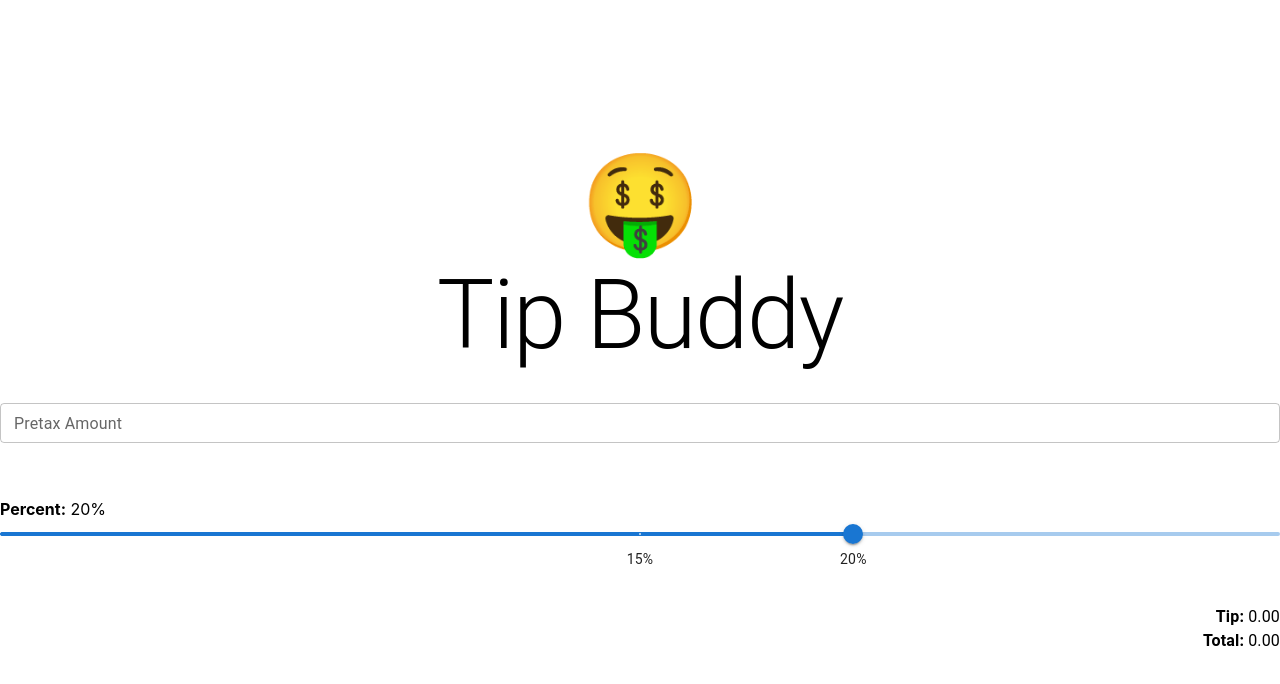
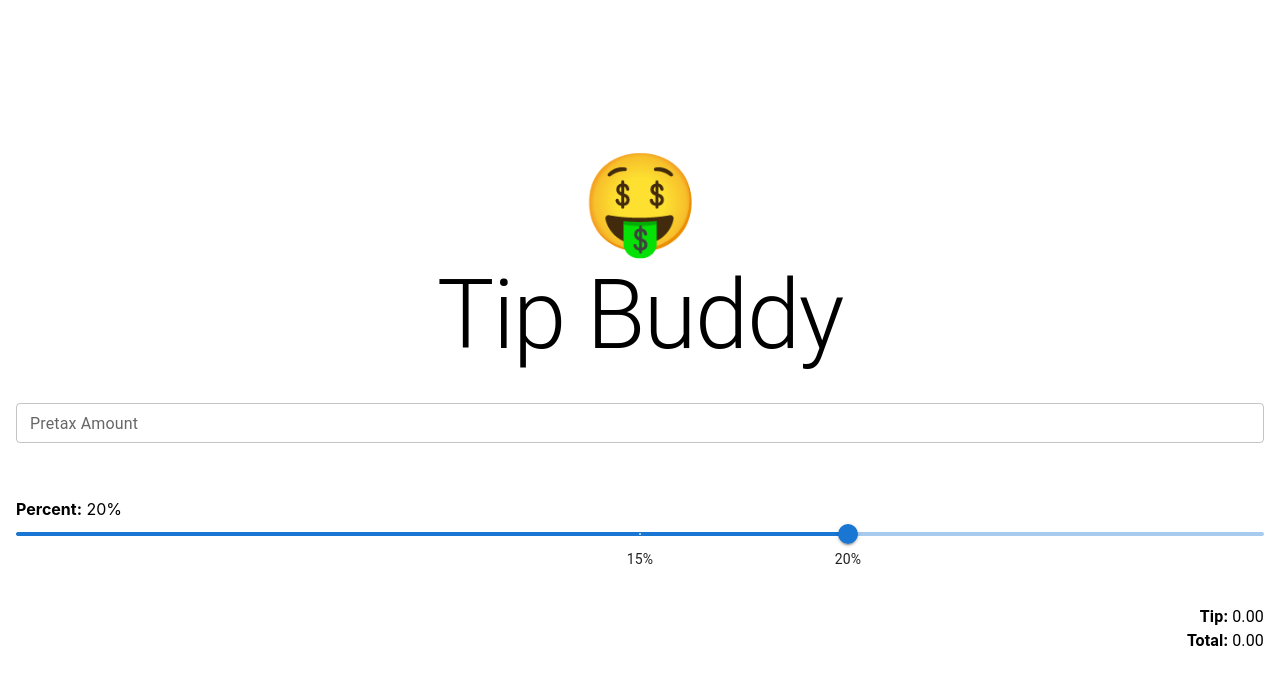
Before and after one commit to ccallen001/tip-buddy, a React (Create React App) app in the folder ui/: page / in a window 1280 px wide. Shown: the top 684 px of the page. Built offline with nearby package versions, Linux system fonts and the light colour scheme.

Commit message:
update App styling

```diff
--- a/ui/src/app/App.scss
+++ b/ui/src/app/App.scss
@@ -1,3 +1,7 @@
 .App {
+  display: flex;
+  flex-direction: column;
+  justify-content: center;
+  padding: 1rem;
   height: 100%;
 }
--- a/ui/src/app/App.tsx
+++ b/ui/src/app/App.tsx
@@ -20,12 +20,7 @@ function App() {
   }, [pretaxAmount, percentAmount]);
 
   return (
-    <Box
-      className="App"
-      display="flex"
-      flexDirection="column"
-      justifyContent="center"
-    >
+    <div className="App">
       <Typography variant="h1" pb={4} textAlign="center">
         🤑
         <br />
@@ -80,7 +75,7 @@ function App() {
       <Typography align="right">
         <strong>Total:</strong> {totalAmount}
       </Typography>
-    </Box>
+    </div>
   );
 }
 
```
